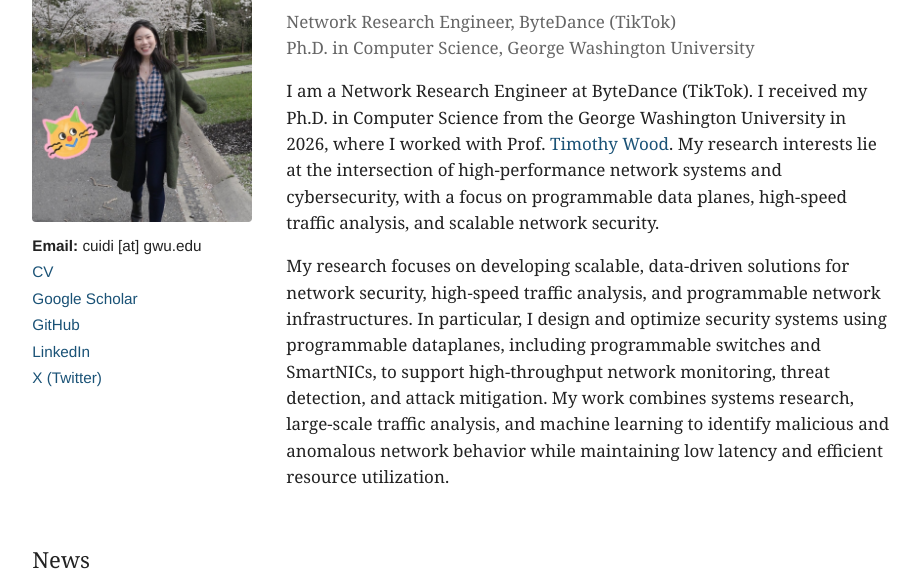
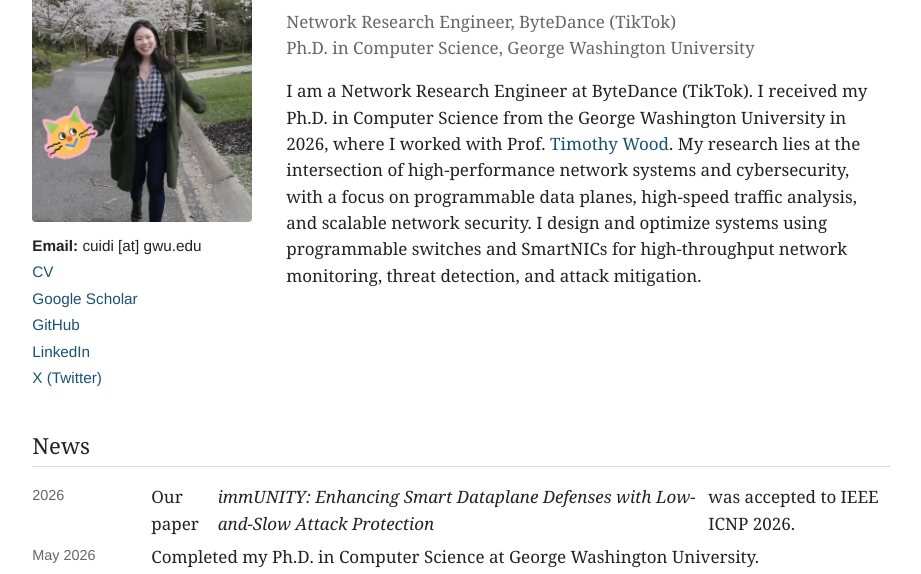
Before and after one commit to chandaweia/mypage, a plain HTML site: page index.html in a window 1280 px wide. Shown: the part 164-738 px from the top of the page, without its empty margins (179-1100 px from the left). Drawn offline with Linux system fonts and the light colour scheme.

Commit message:
Condense bio into one paragraph
Co-Authored-By: Claude Fable 5.1 <noreply@anthropic.com>
Claude-Session: https://claude.ai/code/session_013y9mTh2hbGfNb1UhF7bJun

```diff
--- a/index.html
+++ b/index.html
@@ -38,19 +38,10 @@
         I am a Network Research Engineer at ByteDance (TikTok). I received my Ph.D. in
         Computer Science from the George Washington University in 2026, where I worked with
         Prof. <a href="https://engineering.gwu.edu/timothy-wood">Timothy Wood</a>. My research
-        interests lie at the intersection of high-performance network systems and cybersecurity,
-        with a focus on programmable data planes, high-speed traffic analysis, and scalable
-        network security.
-      </p>
-      <p>
-        My research focuses on developing scalable, data-driven solutions for network
-        security, high-speed traffic analysis, and programmable network infrastructures.
-        In particular, I design and optimize security systems using programmable dataplanes,
-        including programmable switches and SmartNICs, to support high-throughput network
-        monitoring, threat detection, and attack mitigation. My work combines systems
-        research, large-scale traffic analysis, and machine learning to identify malicious
-        and anomalous network behavior while maintaining low latency and efficient resource
-        utilization.
+        lies at the intersection of high-performance network systems and cybersecurity, with a
+        focus on programmable data planes, high-speed traffic analysis, and scalable network
+        security. I design and optimize systems using programmable switches and SmartNICs for
+        high-throughput network monitoring, threat detection, and attack mitigation.
       </p>
     </div>
   </div>
```
